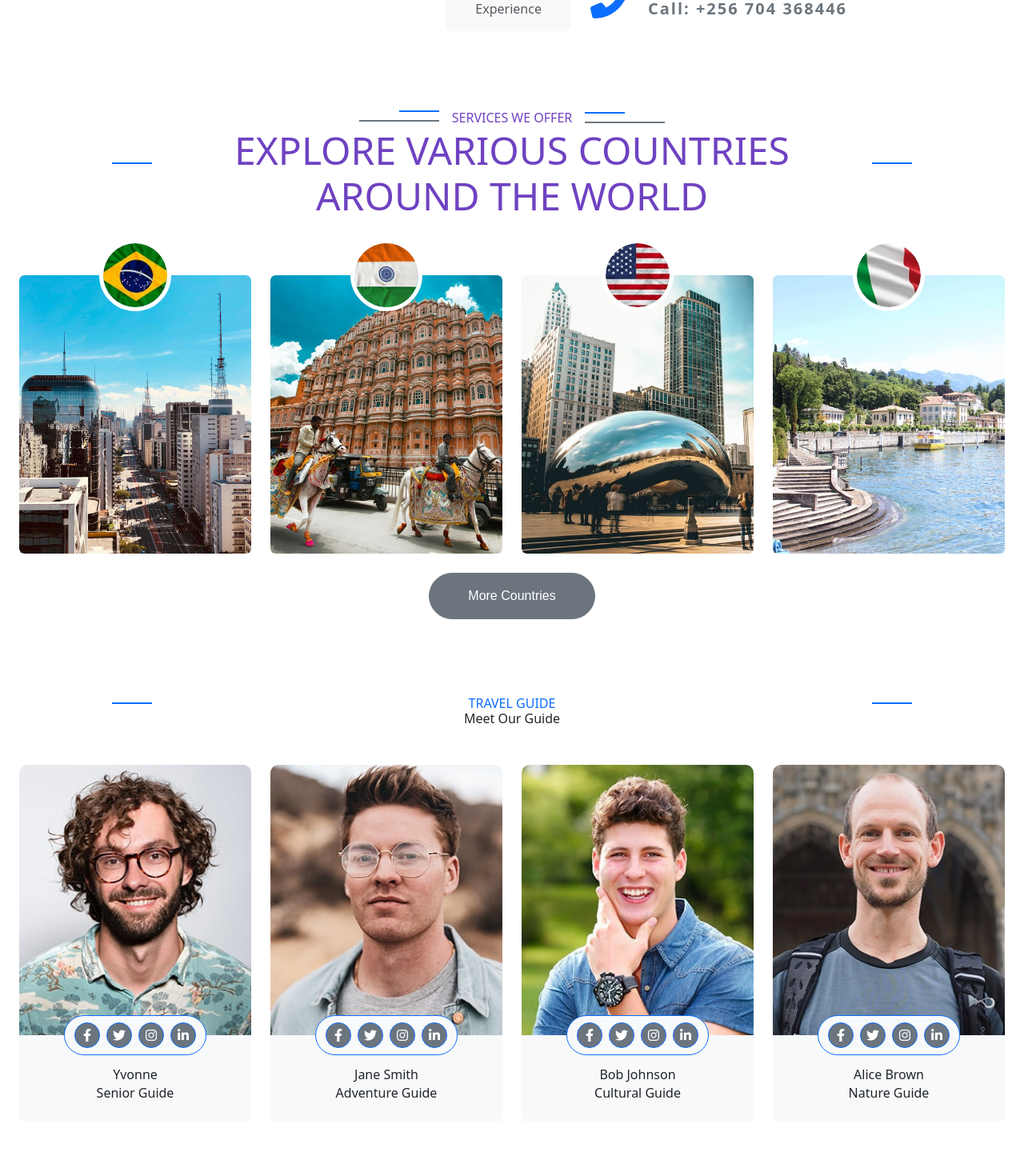
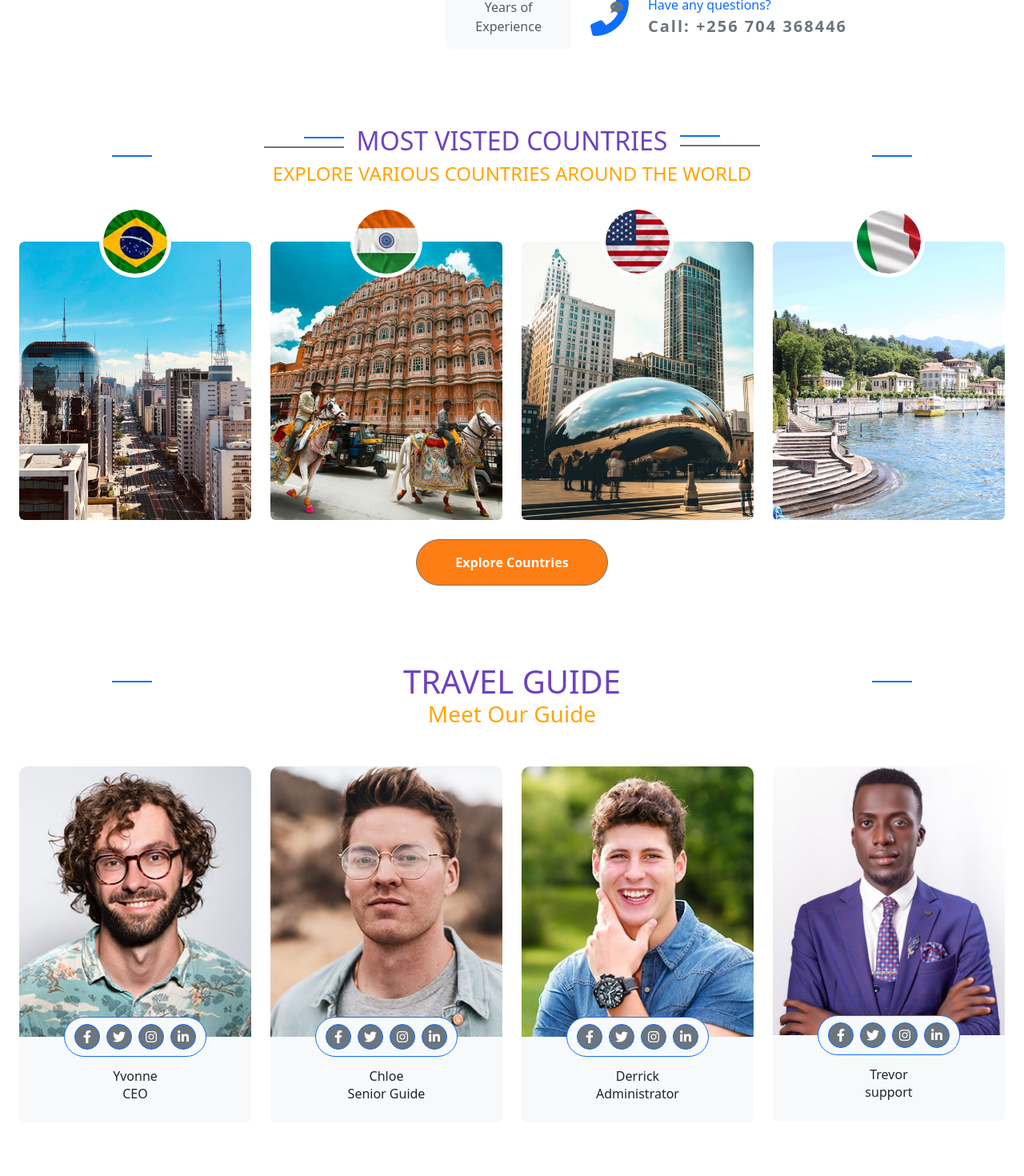
Before and after one commit to kasasa22/Pleasure-Safari-Tours, a React (Vite) app: page /aboutUs in a window 1280 px wide. Shown: the part 980-2450 px from the top of the page at 80% size. Built offline with nearby package versions, Linux system fonts and the light colour scheme.

Commit message:
about-page

```diff
--- a/src/components/CountriesWeOffer.jsx
+++ b/src/components/CountriesWeOffer.jsx
@@ -14,9 +14,9 @@ const CountriesWeOffer = () => {
       <div className="container padd">
         <div className="section-title text-center wow fadeInUp" data-wow-delay="0.1s" style={{ marginBottom: '70px' }}>
           <div className="sub-style">
-            <h5 className="sub-title text-purple  px-3">Services WE OFFER</h5>
+            <h5 className="sub-title text-purple  px-3 h2">Most Visted Countries</h5>
           </div>
-          <h1 className="display-5 text-purple mb-4">Explore various  Countries Around the world</h1>
+          <h1 className=" text-orange mb-4 h4">Explore various  Countries Around the world</h1>
 
         </div>
         <div className="row g-4 text-center">
@@ -73,7 +73,7 @@ const CountriesWeOffer = () => {
             </div>
           </div>
           <div className="col-12">
-            <a className="btn btn-primary border-secondary rounded-pill py-3 px-5 wow fadeInUp" data-wow-delay="0.1s" href="#">More Countries</a>
+            <a className="btn bg-orange text-white  border-secondary rounded-pill py-3 px-5" href="#">Explore Countries</a>
           </div>
         </div>
       </div>
--- a/src/components/MeetOurGuide.jsx
+++ b/src/components/MeetOurGuide.jsx
@@ -9,10 +9,10 @@ import guide3 from '../assets/images/guide-3.jpg';
 import guide4 from '../assets/images/guide-4.jpg';
 
 const guides = [
-  { img: guide1, name: 'Yvonne', designation: 'Senior Guide' },
-  { img: guide2, name: 'Jane Smith', designation: 'Adventure Guide' },
-  { img: guide3, name: 'Bob Johnson', designation: 'Cultural Guide' },
-  { img: guide4, name: 'Alice Brown', designation: 'Nature Guide' },
+  { img: guide1, name: 'Yvonne', designation: 'CEO' },
+  { img: guide2, name: 'Chloe', designation: 'Senior Guide' },
+  { img: guide3, name: 'Derrick', designation: 'Administrator' },
+  { img: guide4, name: 'Trevor', designation: 'support' },
 ];
 
 const MeetOurGuide = () => {
@@ -20,8 +20,8 @@ const MeetOurGuide = () => {
     <div className="container-fluid guide py-5">
       <div className="container py-5">
         <div className="mx-auto text-center mb-5" style={{ maxWidth: '900px' }}>
-          <h5 className="section-title px-3">Travel Guide</h5>
-          <h1 className="mb-0">Meet Our Guide</h1>
+          <h5 className="section-title px-3 h1 text-purple">Travel Guide</h5>
+          <h1 className="mb-0 h3 text-orange">Meet Our Guide</h1>
         </div>
         <div className="row g-4">
           {guides.map((guide, index) => (
--- a/src/pages/About.jsx
+++ b/src/pages/About.jsx
@@ -21,7 +21,7 @@ const About = () => {
               </div>
             </div>
             <div className="col-xl-7 wow fadeInRight" data-wow-delay="0.3s">
-              <h5 className="sub-title pe-3 text-purple">About the company</h5>
+              <h5 className="sub-title pe-3 text-purple h2">About the company</h5>
               <h1 className="display-5 mb-4">We’re Trusted Tours and Travel Agency.</h1>
               <p className="mb-4">At <span className='text-purple'>Preasure and Safari </span>Tours, we specialize in crafting unforgettable travel experiences. From breathtaking adventures to relaxing getaways, our expertly curated tours cater to all types of travelers. Discover hidden gems, immerse yourself in diverse cultures, and create lasting memories with our personalized travel packages. Whether you’re seeking the thrill of exploration or the comfort of guided tours, we’re here to make your dream vacation a reality. Join us and embark on a journey of a lifetime!</p>
               <div className="row gy-4 align-items-center">
```
Also changed, not shown: src/assets/images/guide-4.jpg.
